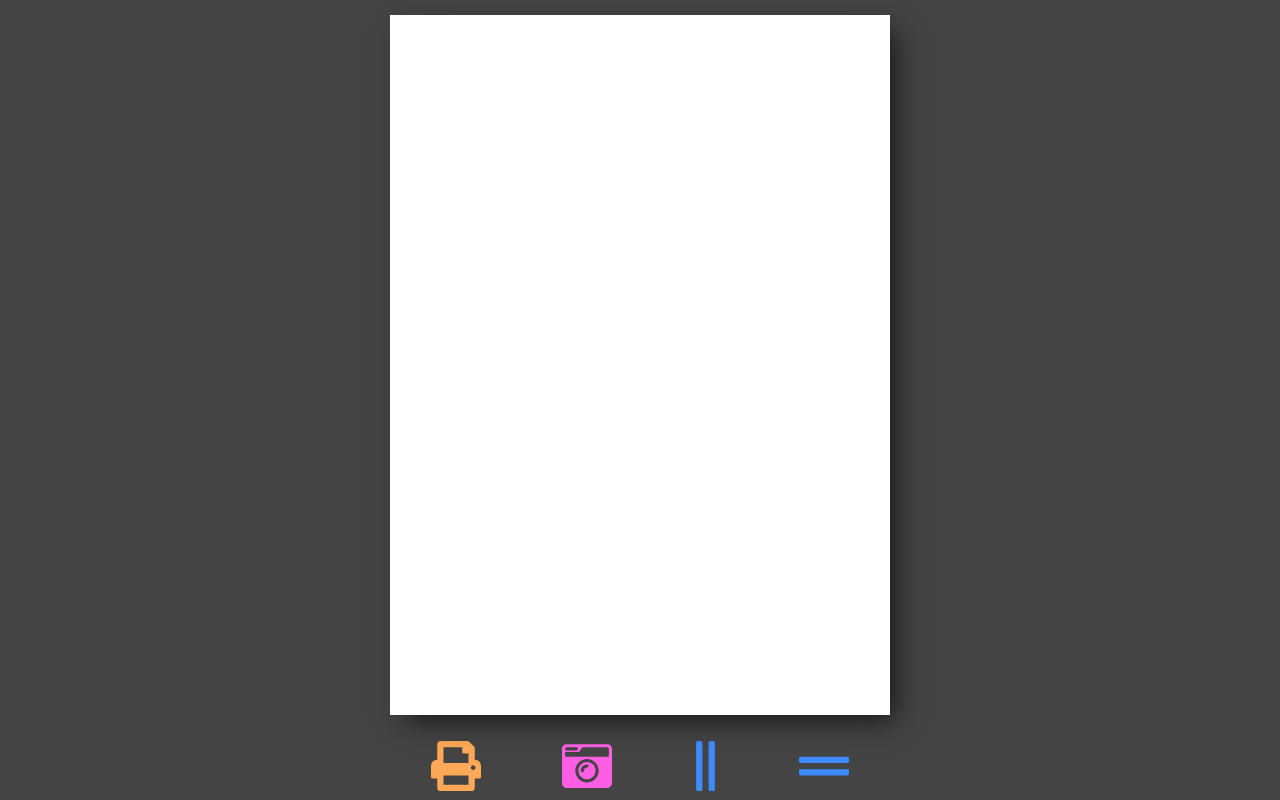
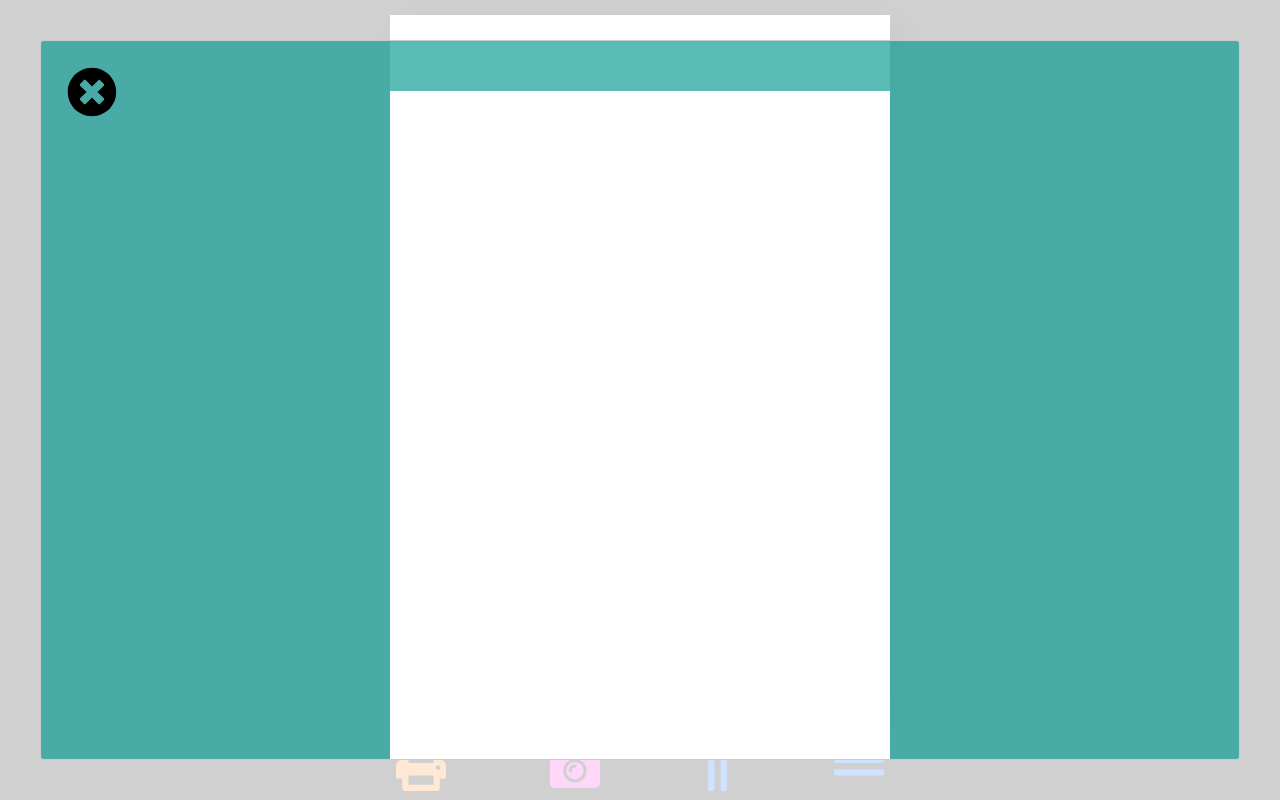
Before and after one commit to nickk00324/doth, a React (Create React App) app: page / in a window 1280 px wide. Both pictures are taken after a click on the button 586 px from the left and 802 px from the top of the page. Shown: the part 35-835 px from the top of the page. Built offline with nearby package versions, Linux system fonts and the light colour scheme.

Commit message:
added modal, updated styles

```diff
--- a/package.json
+++ b/package.json
@@ -13,6 +13,7 @@
     "react": "^16.12.0",
     "react-dom": "^16.12.0",
     "react-draggable": "^4.2.0",
+    "react-modal": "^3.11.1",
     "react-scripts": "3.3.0"
   },
   "scripts": {
--- a/src/App.css
+++ b/src/App.css
@@ -1,3 +1,8 @@
 .App {
   text-align: center;
 }
+
+.capture-img{
+  z-index: 10;
+  margin-top: 30px;
+}
--- a/src/App.js
+++ b/src/App.js
@@ -2,7 +2,13 @@ import React, { Fragment, useState } from 'react';
 import Page from './components/page'
 import Settings from './components/settings';
 import Guide from './components/guide';
+import Modal from 'react-modal';
+import html2canvas from 'html2canvas';
+import { FontAwesomeIcon } from "@fortawesome/react-fontawesome";
+import { faTimesCircle } from "@fortawesome/free-solid-svg-icons";
 import './App.css';
+
+Modal.setAppElement('#root')
 
 function App() {
 
@@ -54,6 +60,24 @@ function App() {
   const [guidesHiddenVertical, setGuidesHiddenVertical] = useState(true);
   const [horizontalGuides, setHorizontalGuides] = useState(generateGuides('horizontal', true));
   const [verticalGuides, setVerticalGuides] = useState(generateGuides('vertical', true));
+  const [isModalOpen, setIsModalOpen] = useState(false);
+  const [photo, setPhoto] = useState('');
+
+  const openModal = () => {
+    setIsModalOpen(true);
+  }
+
+  const closeModal = () => {
+    setIsModalOpen(false)
+  }
+
+  function capturePage() {
+    html2canvas(document.querySelector('.page'), { scale: 4})
+      .then(canvas => {
+        setPhoto(canvas.toDataURL())
+    })
+    openModal();
+  }
 
   React.useEffect(() => {
     if(isMobileDevice()){
@@ -114,8 +138,27 @@ function App() {
     })
   }
 
+  const customStyles = {
+    content: {
+      zIndex: "50",
+      textAlign: "center",
+      backgroundColor: "rgba(0, 151, 144, 0.644)"
+    }
+  };
+
   return (
     <Fragment>
+      <Modal
+        isOpen={isModalOpen}
+        onRequestClose={closeModal}
+        style={customStyles}
+        >
+        <button className="icon-button modal-close" onClick={closeModal}>
+          <FontAwesomeIcon icon={faTimesCircle} />
+        </button>
+        <img className="capture-img" src={photo} height={pageSize.height} width={pageSize.width} alt='your poem silly!'/>
+      </Modal>
+
       <Page
         pageSize={pageSize}
         horizontalGuides={horizontalGuides}
@@ -127,6 +170,7 @@ function App() {
         hideGuides={hideGuides}
         guidesHiddenHorizontal={guidesHiddenHorizontal}
         guidesHiddenVertical={guidesHiddenVertical}
+        capturePage={capturePage}
       />
     </Fragment>
   );
--- a/src/components/capture.js
+++ b/src/components/capture.js
@@ -3,31 +3,16 @@ import html2canvas from 'html2canvas';
 import { FontAwesomeIcon } from '@fortawesome/react-fontawesome';
 import { faCameraRetro } from '@fortawesome/free-solid-svg-icons';
 
-class Capture extends React.Component{
-
-    constructor(props){
-        super(props)
-
-        this.capturePage = this.capturePage.bind(this);
-    }
-
-    capturePage() {
-        html2canvas(document.querySelector('.page'))
-         .then(canvas => {
-             document.body.appendChild(canvas);
-         })
-    }
-    render(){
+const Capture = props => {
         return (
           <Fragment>
-            <button onClick={this.capturePage} className="capture-button icon-button">
+            <button onClick={props.capturePage} className="capture-button icon-button">
               <div className="icon">
                 <FontAwesomeIcon icon={faCameraRetro} />
               </div>
             </button>
           </Fragment>
         );
-    }
 }
 
 export default Capture;
--- a/src/components/settings.js
+++ b/src/components/settings.js
@@ -9,7 +9,7 @@ const Settings = props => {
     return (
       <div className="settings" style={{ width: `${props.pageSize.width}px` }}>
         <Print />
-        <Capture />
+        <Capture capturePage={props.capturePage}/>
         <GuideButton
           showGuides={props.showGuides}
           hideGuides={props.hideGuides}
--- a/src/styles/input.css
+++ b/src/styles/input.css
@@ -14,21 +14,34 @@
     height: 30px;
     font-size: 14px;
     flex-shrink: 0;
+    transition: all .5s;
 }
 
 .add-button{
-    background-color: aquamarine;
+    background-color: rgb(55, 248, 238);
     flex-basis: 50%;
 }
 
+.add-button:hover{
+    background-color: rgb(142, 252, 246);
+}
+
 .exit-button{
-    background-color: rgb(255, 208, 119);
+    background-color: rgb(71, 247, 36);
     flex-basis: 25%;
+}
+
+.exit-button:hover{
+    background-color: rgb(144, 250, 123);
 }
 
 .remove-button{
     background-color: rgb(255, 91, 91);
     flex-basis: 25%;
+}
+
+.remove-button:hover{
+    background-color: rgb(255, 157, 157);
 }
 
 .input{
--- a/src/styles/page.css
+++ b/src/styles/page.css
@@ -7,7 +7,6 @@
     -moz-box-shadow: 10px 10px 28px -6px rgba(0,0,0,0.72);
     box-shadow: 10px 10px 28px -6px rgba(0,0,0,0.72);
     background-color: white;
-    z-index: 1;
 }
 
 @media print{
--- a/src/styles/settings.css
+++ b/src/styles/settings.css
@@ -1,5 +1,9 @@
 .guide-button{
     color: rgb(62, 139, 255);
+}
+
+.guide-button:hover{
+    color: rgb(122, 175, 255);
 }
 
 .icon-button{
@@ -7,19 +11,32 @@
     display: block;
     background-color: transparent;
     border: none;
+    transition: all .5s;
 }
 
 .capture-button{
     color: rgb(255, 94, 228);
 }
 
+.capture-button:hover{
+    color: rgb(255, 172, 241);
+}
+
 .print-button{
-    color: rgb(255, 168, 87)
+    color: rgb(255, 168, 87);
+}
+
+.print-button:hover{
+    color: rgb(255, 198, 144);
 }
 
 .settings{
     display: flex;
-    justify-content: space-around;
+    justify-content: space-between;
     align-items: center;
     margin: 0 auto;
 }
+
+.modal-close{
+    position: absolute;
+}
--- a/src/styles/text.css
+++ b/src/styles/text.css
@@ -1,6 +1,6 @@
 .text{
     display: inline-block;
     font-size: 14px;
-    z-index: 5;
+    z-index: 0;
     user-select: none;
 }
```
Also changed, not shown: 1 other file (tests, documents, lock files or other folders).
